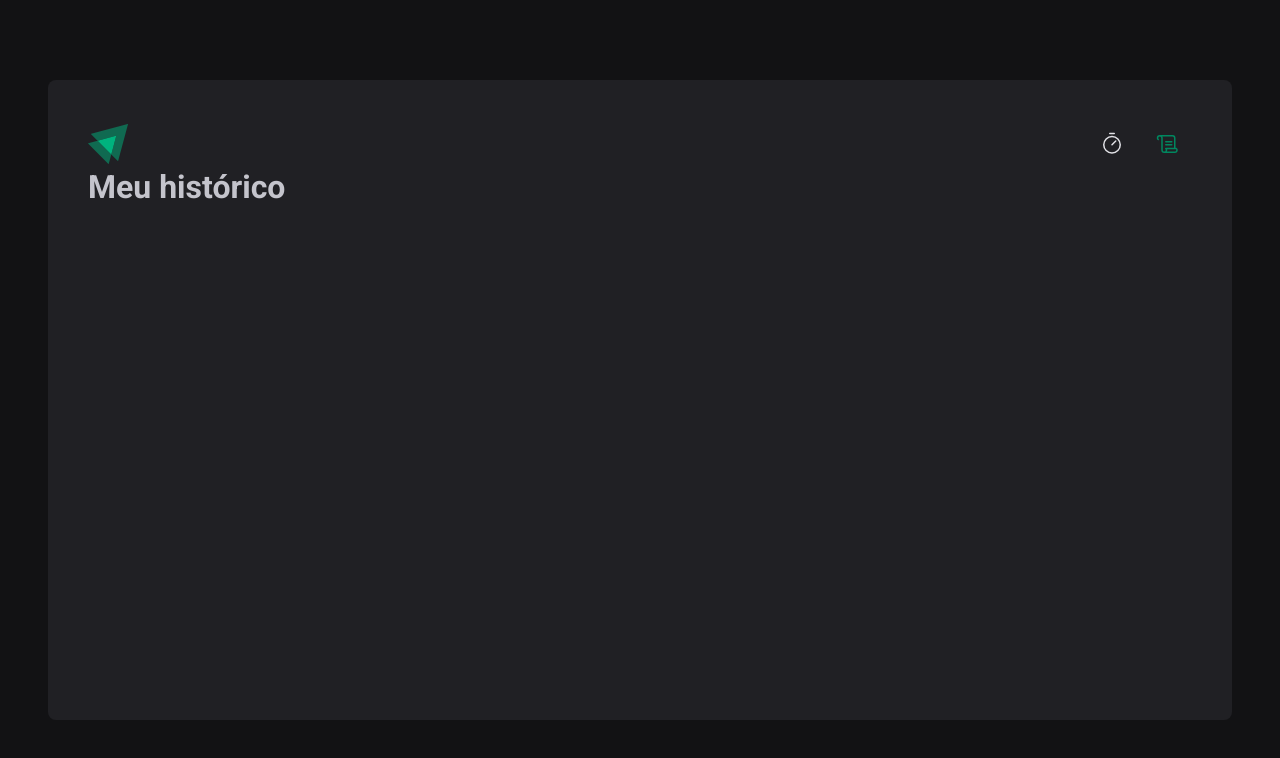
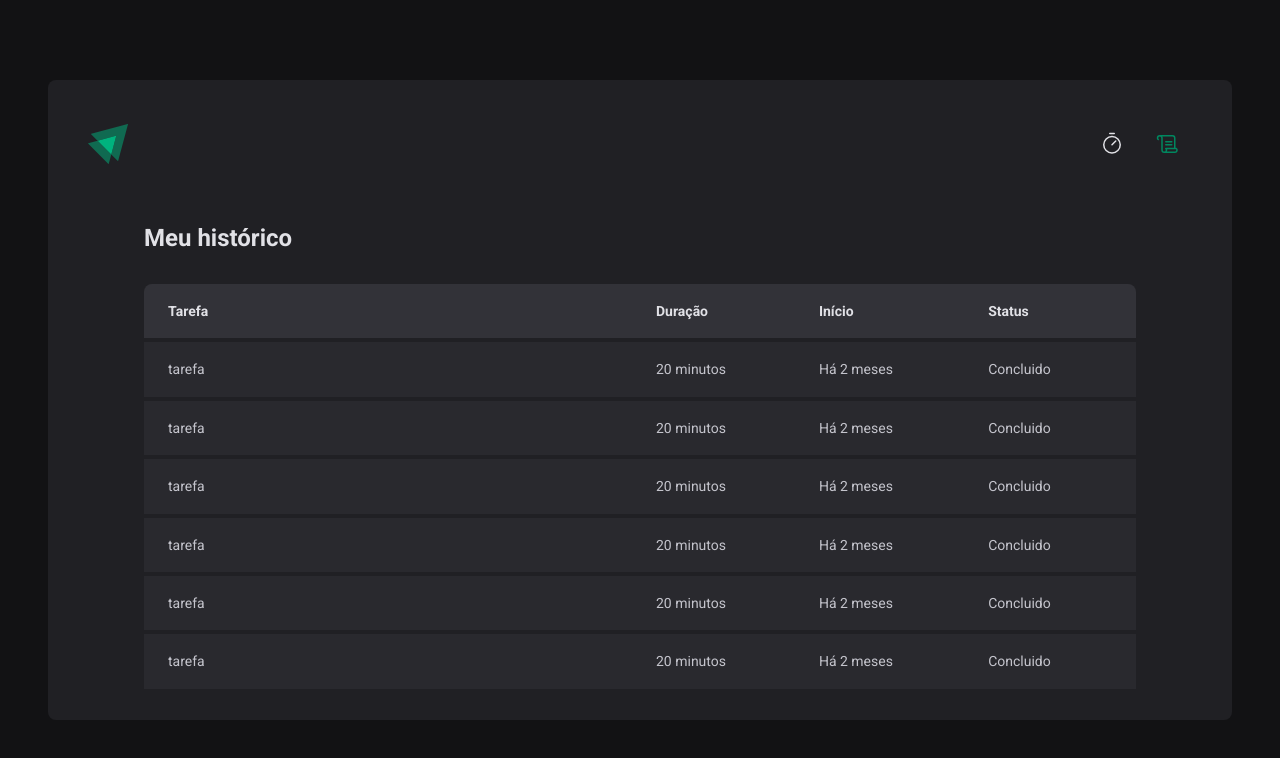
Before and after one commit to AndreVTavares/ignite-pomodoro, a React (Vite) app: page /history in a window 1280 px wide. Shown: the top 758 px of the page. Built offline with nearby package versions, Linux system fonts and the light colour scheme.

Commit message:
feat: create and style HistoryContainer and HistoryList on History Page

```diff
--- a/src/pages/History/index.tsx
+++ b/src/pages/History/index.tsx
@@ -1,4 +1,4 @@
-import { HistoryContainer, HistoryList } from "./styles";
+import { HistoryContainer, HistoryList } from './styles'
 
 export function History() {
   return (
@@ -7,7 +7,52 @@
 
       <HistoryList>
         <table>
-
+          <thead>
+            <tr>
+              <th>Tarefa</th>
+              <th>Duração</th>
+              <th>Início</th>
+              <th>Status</th>
+            </tr>
+          </thead>
+          <tbody>
+            <tr>
+              <td>tarefa</td>
+              <td>20 minutos</td>
+              <td>Há 2 meses</td>
+              <td>Concluido</td>
+            </tr>
+            <tr>
+              <td>tarefa</td>
+              <td>20 minutos</td>
+              <td>Há 2 meses</td>
+              <td>Concluido</td>
+            </tr>
+            <tr>
+              <td>tarefa</td>
+              <td>20 minutos</td>
+              <td>Há 2 meses</td>
+              <td>Concluido</td>
+            </tr>
+            <tr>
+              <td>tarefa</td>
+              <td>20 minutos</td>
+              <td>Há 2 meses</td>
+              <td>Concluido</td>
+            </tr>
+            <tr>
+              <td>tarefa</td>
+              <td>20 minutos</td>
+              <td>Há 2 meses</td>
+              <td>Concluido</td>
+            </tr>
+            <tr>
+              <td>tarefa</td>
+              <td>20 minutos</td>
+              <td>Há 2 meses</td>
+              <td>Concluido</td>
+            </tr>
+          </tbody>
         </table>
       </HistoryList>
     </HistoryContainer>
--- a/src/pages/History/styles.ts
+++ b/src/pages/History/styles.ts
@@ -1,5 +1,62 @@
 import styled from 'styled-components'
 
-export const HistoryContainer = styled.main``
+export const HistoryContainer = styled.main`
+  flex: 1;
+  padding: 3.5rem;
 
-export const HistoryList = styled.div``
+  display: flex;
+  flex-direction: column;
+
+  h1 {
+    font-size: 1.5rem;
+    color: ${($props) => $props.theme['gray-100']};
+  }
+`
+
+export const HistoryList = styled.div`
+  flex: 1;
+  overflow: auto;
+  margin-top: 2rem;
+
+  table {
+    width: 100%;
+    border-collapse: collapse;
+    min-width: 600px;
+
+    th {
+      background-color: ${(props) => props.theme['gray-600']};
+      padding: 1rem;
+      text-align: left;
+      color: ${(props) => props.theme['gray-100']};
+      font-size: 0.875rem;
+      line-height: 1.6;
+
+      &:first-child {
+        border-top-left-radius: 8px;
+        padding-left: 1.5rem;
+      }
+
+      &:last-child {
+        border-top-right-radius: 8px;
+        padding-right: 1.5rem;
+      }
+    }
+
+    td {
+      background-color: ${(props) => props.theme['gray-700']};
+      border-top: 4px solid ${(props) => props.theme['gray-800']};
+      padding: 1rem;
+      font-size: 0.875rem;
+      line-height: 1.6;
+
+      &:first-child {
+        padding-left: 1.5rem;
+        width: 50%;
+      }
+
+      &:last-child {
+        padding-right: 1.5rem;
+      }
+    }
+  }
+`
```
